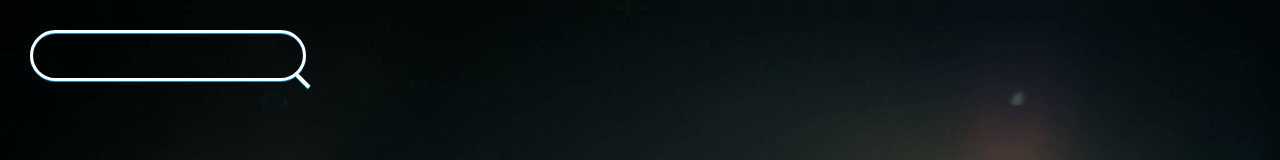
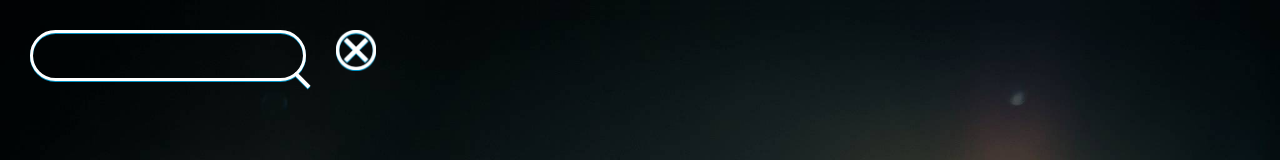
Before and after one commit to eleqtrizit/spotify-jukebox-frontend, a React (Create React App) app: page /find in a window 1280 px wide. Shown: the top 160 px of the page. Built offline with nearby package versions, Linux system fonts and the light colour scheme.

Commit message:
Adding ugly cancel button

```diff
--- a/public/style.css
+++ b/public/style.css
@@ -165,6 +165,13 @@ table, th, td {
 
 .qrWrapper {
 	width: 100%;
+	padding-bottom: 30px;
+}
+
+.cancelWrapper {
+	position: absolute;
+	right: -130px;
+	width: 100px;
 	padding-bottom: 30px;
 }
 
--- a/src/components/SearchComponent.tsx
+++ b/src/components/SearchComponent.tsx
@@ -40,6 +40,10 @@ const SearchComponent = () => {
         setTracks([]);
     };
 
+    const backToJukebox = () => {
+        window.location.href = `/jukebox/${localStorage.party_id}`;
+    };
+
     const albumTracks = async (albumId: string, albumImg: string) => {
         setImageCover(albumImg);
         clearSearchResults();
@@ -60,13 +64,13 @@ const SearchComponent = () => {
     };
 
     const addTrack = async (trackId: string) => {
+        const partyId = localStorage.getItem('party_id');
         try {
-            const partyId = localStorage.getItem('party_id');
-            const res = await axios.get(`${process.env.REACT_APP_SERVER_URL}/add/${trackId}/${partyId}`);
+            await axios.get(`${process.env.REACT_APP_SERVER_URL}/add/${trackId}/${partyId}`);
         } catch (error) {
             console.log(error);
         }
-        window.location.href = '/jukebox';
+        window.location.href = `/jukebox/${partyId}`;
     };
 
     const listTracks = (tracks: Track[]) => {
@@ -74,7 +78,6 @@ const SearchComponent = () => {
             return (
                 <div>
                     <div className="searchTitle">Tracks</div>
-
                     <table className="playlist_table">
                         <tbody>
                             {tracks.map((track) => (
@@ -172,6 +175,9 @@ const SearchComponent = () => {
                                 required
                                 onChange={(e) => executeSearch(e.target.value)}
                             />
+                            <span className="cancelWrapper" onClick={() => backToJukebox()}>
+                                <img src="whitecancel.png" alt="cancel" width="40" />
+                            </span>
                         </div>
                     </div>
                 </div>
```
Also changed, not shown: public/whitecancel.png (added).
